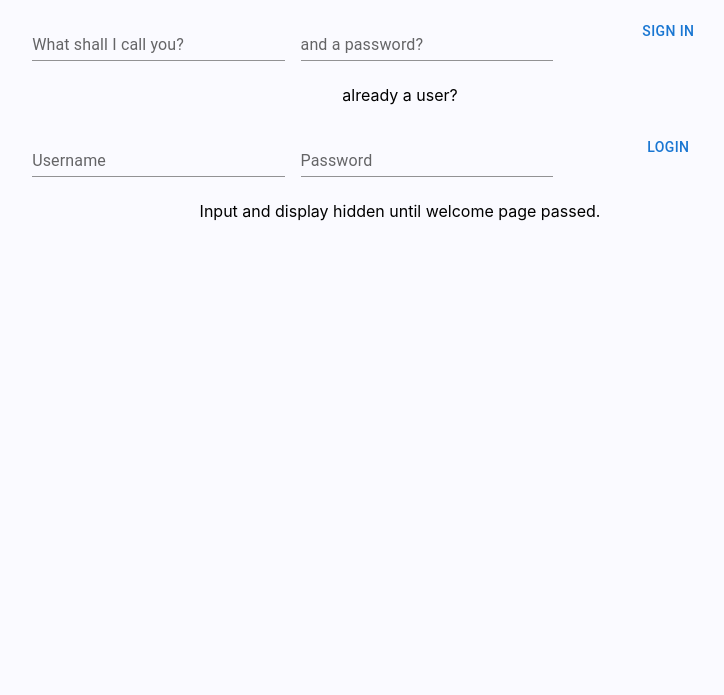
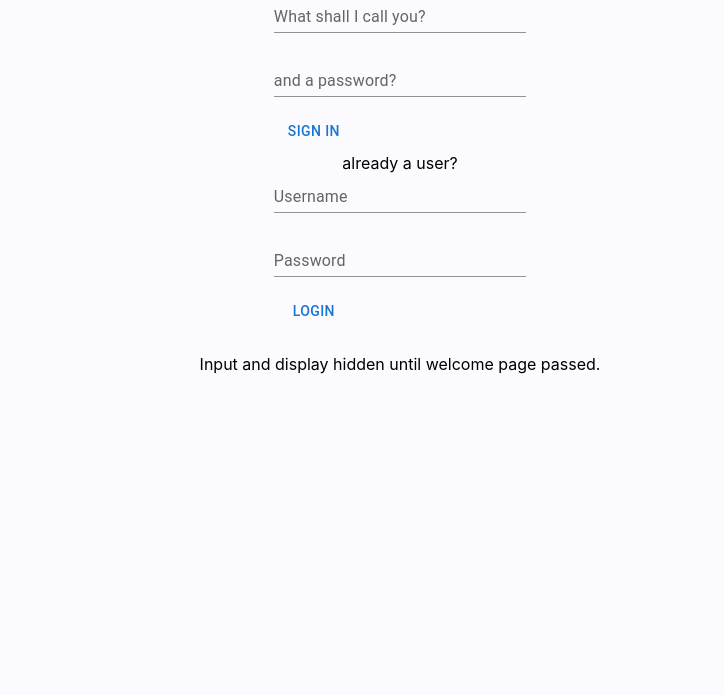
Before and after one commit to SchoolOfCode/Progress_Tracker_Client_Room41, a React app: page / in a window 1280 px wide. Shown: the part 105-800 px from the top of the page, without its empty margins (240-964 px from the left). Built offline with nearby package versions, Linux system fonts and the light colour scheme; no server answers.

Commit message:
CSS styles added

```diff
--- a/src/Components/App/App.css
+++ b/src/Components/App/App.css
@@ -1,31 +1,51 @@
 @import url("https://fonts.googleapis.com/css2?family=Homemade+Apple&display=swap");
-
-.main-header {
-  font-family: "Homemade Apple", cursive;
-}
 
 .main-parent-div {
   text-align: center;
-  width: 30vw;
-  margin: 50px auto;
 }
 
 .main-app {
   text-align: center;
-  margin-top: 50px;
 }
 
 .App-header {
-  background-color: #282c34;
   min-height: 100vh;
   display: flex;
-  flex-direction: column;
-  align-items: center;
-  justify-content: center;
-  font-size: calc(10px + 2vmin);
-  color: white;
 }
 
 body {
   background-color: #fafaff;
 }
+
+form.MuiBox-root {
+  /* background-color: tomato; */
+  display: flex;
+  flex-direction: column;
+  justify-content: center;
+  width: 100%;
+}
+div.welcome-input {
+  margin-left: 50px;
+}
+
+.main-inputs {
+  display: flex;
+  justify-content: center;
+}
+
+button {
+  margin: auto;
+}
+
+form.MuiBox-root.css-xn6ruc{
+  /* background-color: yellow;
+  width:250px; */
+}
+
+.css-xn6ruc>:not(style){
+  /* background-color: violet;
+  width:60vw; */
+}
+button.MuiButton-root.MuiButton-text.MuiButton-textPrimary.MuiButton-sizeMedium.MuiButton-textSizeMedium.MuiButtonBase-root.css-1e6y48t-MuiButtonBase-root-MuiButton-root{
+  width:80px;
+}
--- a/src/Components/LogIn/Login.css
+++ b/src/Components/LogIn/Login.css
@@ -0,0 +1,10 @@
+.main-inputs {
+  display: flex;
+  justify-content: center;
+  position: relative;
+}
+
+p.sign-up {
+  position: absolute;
+  top: -20px;
+}
--- a/src/Components/LogIn/index.js
+++ b/src/Components/LogIn/index.js
@@ -4,9 +4,10 @@ import "./Login.css";
 
 function Login() {
   return (
-    <div>
+    <div className='main-inputs'>
       {" "}
-      <p>already a user?</p>
+      <p className="sign-up">already a user?</p>
+
       <div id="login-input">
         <Box
           component="form"
--- a/src/Components/SignUp/index.js
+++ b/src/Components/SignUp/index.js
@@ -28,7 +28,7 @@ function SignUp({setWelcome, setName, setPassword}) {
 	}
 
 	return (
-		<div>
+		<div className='main-inputs'>
 			<div id='welcome-input'>
 				<Box
 					component='form'
```
